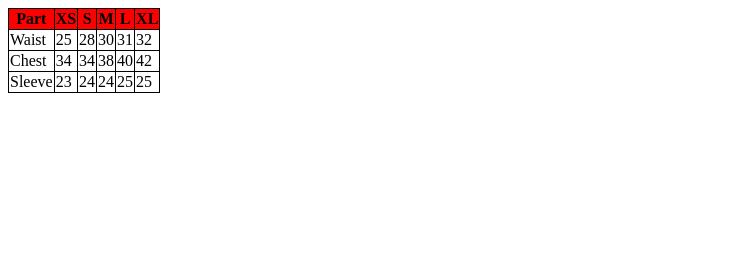
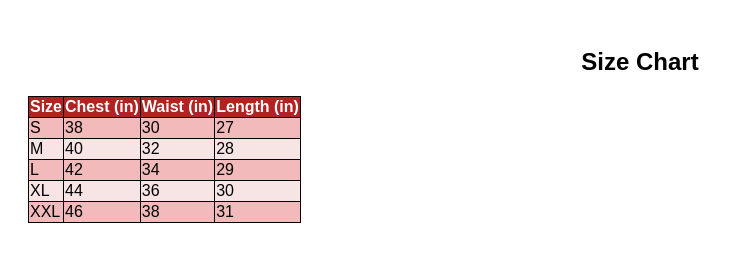
Before and after one commit to acciojob/myntra-size-chart-saurabhcses, a website: page main.html in a window 1280 px wide. Shown: the whole page, without its empty margins (0-754 px from the left). Drawn offline with Linux system fonts and the light colour scheme.

Commit message:
created a submission

```diff
--- a/main.html
+++ b/main.html
@@ -1,55 +1,57 @@
 <!DOCTYPE html>
-
-<html>
-
+<html lang="en">
 <head>
+    <meta charset="UTF-8">
+    <meta name="viewport" content="width=device-width, initial-scale=1.0">
+    <title>Online Shopping Size Chart</title>
     <link rel="stylesheet" href="styles.css">
 </head>
+<body>
 
-<body>
-	<!-- the entire body must be written by student -->
+<h2>Size Chart</h2>
+
 <table>
     <thead>
         <tr>
-				<th>Part</th>
-				<th>XS</th>
-				<th>S</th>
-				<th>M</th>
-				<th>L</th>
-				<th>XL</th>
+            <th>Size</th>
+            <th>Chest (in)</th>
+            <th>Waist (in)</th>
+            <th>Length (in)</th>
         </tr>
     </thead>
     <tbody>
         <tr>
-				<td>Waist</td>
-				<td>25</td>
-				<td>28</td>
+            <td>S</td>
+            <td>38</td>
             <td>30</td>
-				<td>31</td>
-				<td>32</td>
+            <td>27</td>
         </tr>
         <tr>
-				<td>Chest</td>
-				<td>34</td>
-				<td>34</td>
-				<td>38</td>
+            <td>M</td>
             <td>40</td>
-				<td>42</td>
+            <td>32</td>
+            <td>28</td>
         </tr>
         <tr>
-				<td>Sleeve</td>
-				<td>23</td>
-				<td>24</td>
-				<td>24</td>
-				<td>25</td>
-				<td>25</td>
+            <td>L</td>
+            <td>42</td>
+            <td>34</td>
+            <td>29</td>
+        </tr>
+        <tr>
+            <td>XL</td>
+            <td>44</td>
+            <td>36</td>
+            <td>30</td>
+        </tr>
+        <tr>
+            <td>XXL</td>
+            <td>46</td>
+            <td>38</td>
+            <td>31</td>
         </tr>
     </tbody>
 </table>
 
-    <script type="text/javascript" src="./script.js">
-</script>
-
 </body>
-
 </html>
--- a/styles.css
+++ b/styles.css
@@ -1,13 +1,30 @@
+body {
+    font-family: Arial, sans-serif;
+    padding: 20px;
+}
 
-/* Your CSS Code here. */
-table{
-	border: 1px solid #000;
-	border-collapse:collapse
+h2 {
+    text-align: center;
+    margin-bottom: 20px;
 }
-tr,td{
-	border: 1px solid #000;
+
+table {
+    border-collapse: collapse;
 }
-th{
-	border: 1px solid #000;
-	background:red
+
+th, td {
+    border: 1px solid #000;
 }
+
+thead th {
+    background-color: #b22222;
+    color: white;
+}
+
+tbody tr:nth-child(odd) {
+    background-color: #f2baba;
+}
+
+tbody tr:nth-child(even) {
+    background-color: #f7e5e5;
+}
```
Lines whose indentation alone changed are shown as unchanged.
